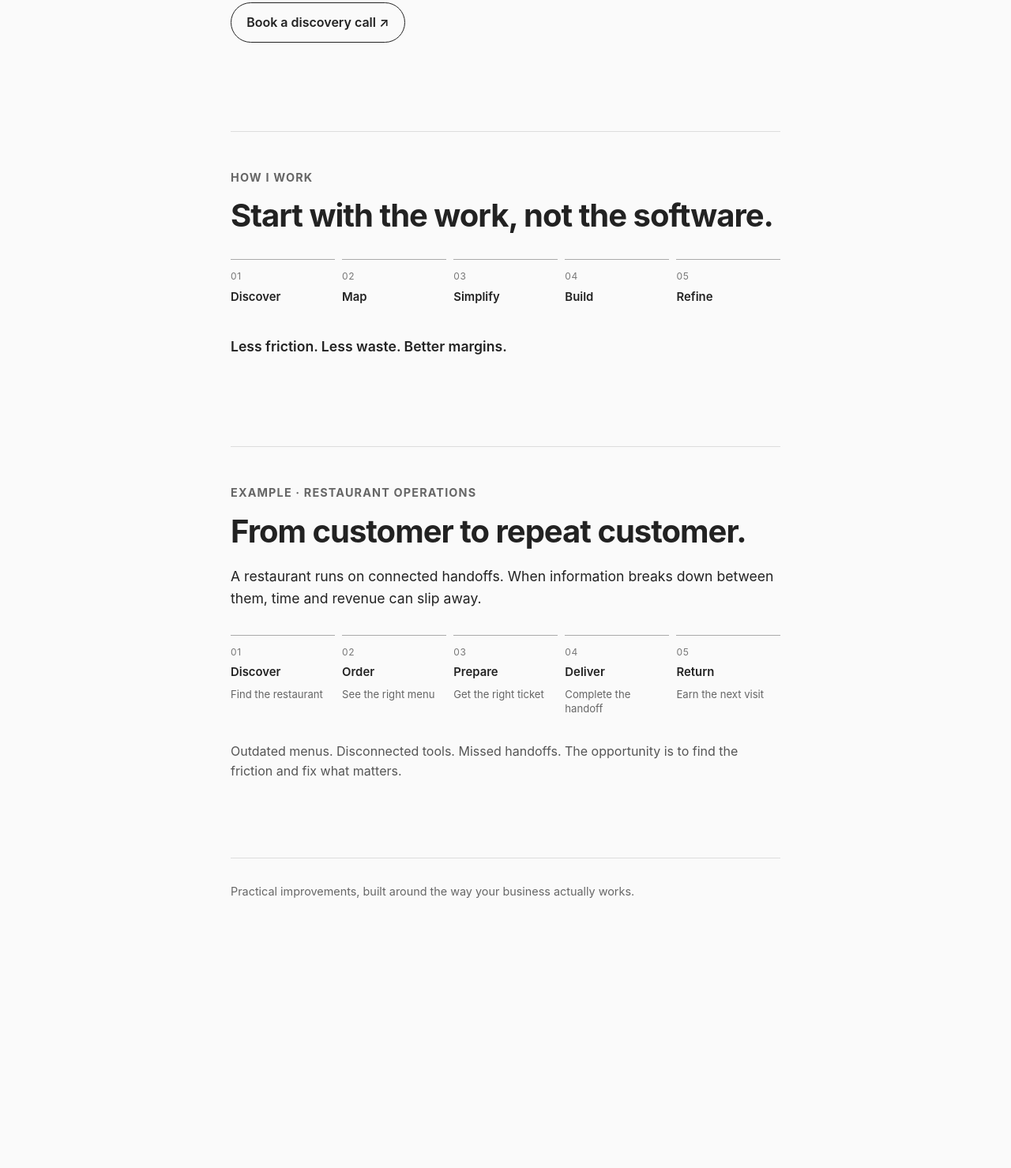
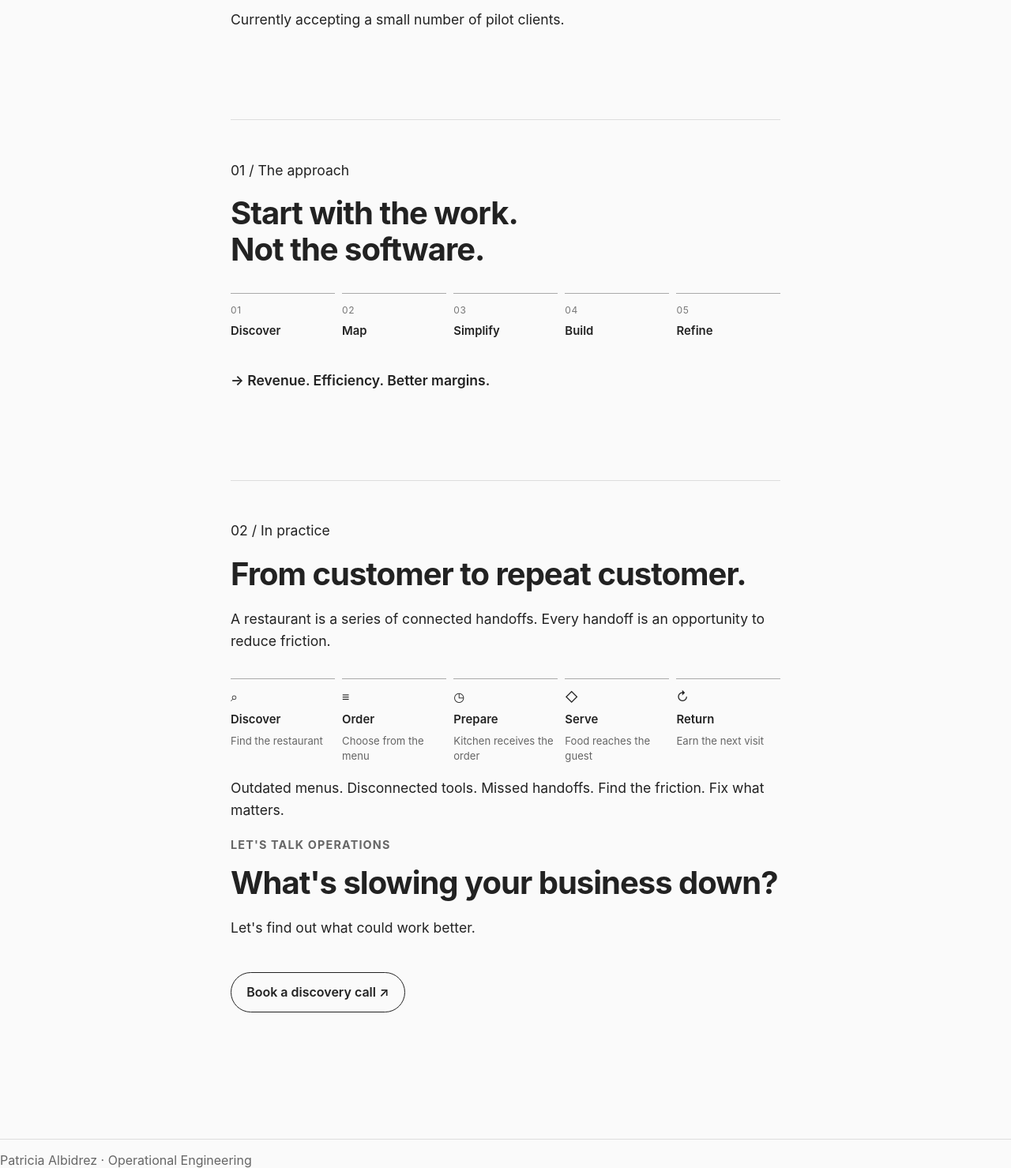
Before and after one commit to albidrez/albidrez.co, a plain HTML site: page index.html in a window 1280 px wide. Shown: the part 716-2195 px from the top of the page at 79% size. Before the commit the page ends 1935 px from the top, so only its background shows below. Drawn offline with Linux system fonts and the light colour scheme.

Commit message:
Redesign landing page with purple accent and dine-in restaurant journey

```diff
--- a/index.html
+++ b/index.html
@@ -3,45 +3,62 @@
 <head>
   <meta charset="UTF-8">
   <meta name="viewport" content="width=device-width, initial-scale=1.0">
-  <meta name="description" content="Operational engineering for owner-operated businesses. Find bottlenecks, simplify workflows, and use technology where it helps.">
+  <meta name="description" content="Practical operational engineering for owner-operated businesses. Find bottlenecks, simplify workflows, and use technology where it helps.">
   <title>Operational Engineering | Patricia Albidrez</title>
   <link rel="stylesheet" href="style.css">
 </head>
 <body>
+  <div class="site-shell">
+    <nav class="topbar" aria-label="Site navigation">
+      <a class="wordmark" href="/">albidrez<span>.co</span></a>
+      <span class="topbar-label">Operational Engineering</span>
+    </nav>
     <main>
       <header class="hero">
-      <p class="eyebrow">Operational Engineering</p>
+        <p class="eyebrow">Engineering for owner-operated businesses</p>
         <h1>Practical systems for owner-operated businesses.</h1>
-      <p class="lede">I help small business owners find the bottlenecks, simplify the workflow, and use automation or AI only where it actually helps.</p>
-      <p>Currently accepting a small number of pilot clients.</p>
-      <a class="button" href="https://calendar.app.google/zFF1YuV7bFLgazE49" target="_blank" rel="noopener noreferrer">Book a discovery call <span aria-hidden="true">↗</span></a>
+        <p class="lede">Find the bottlenecks. Simplify the workflow. Use automation or AI only where it actually helps.</p>
+        <a class="button button-primary" href="https://calendar.app.google/zFF1YuV7bFLgazE49" target="_blank" rel="noopener noreferrer">Book a discovery call <span aria-hidden="true">↗</span></a>
+        <p class="availability">Currently accepting a small number of pilot clients.</p>
       </header>
-    <section class="section" aria-labelledby="approach-title">
-      <p class="eyebrow">How I work</p>
-      <h2 id="approach-title">Start with the work, not the software.</h2>
-      <ol class="steps">
+
+      <section class="section approach" aria-labelledby="approach-title">
+        <p class="section-index">01 / The approach</p>
+        <h2 id="approach-title">Start with the work.<br>Not the software.</h2>
+        <ol class="steps" aria-label="Five-step engineering approach">
           <li><span class="number">01</span><strong>Discover</strong></li>
           <li><span class="number">02</span><strong>Map</strong></li>
           <li><span class="number">03</span><strong>Simplify</strong></li>
           <li><span class="number">04</span><strong>Build</strong></li>
           <li><span class="number">05</span><strong>Refine</strong></li>
         </ol>
-      <p class="outcome">Less friction. Less waste. Better margins.</p>
+        <p class="outcome"><span aria-hidden="true">→</span> Revenue. Efficiency. Better margins.</p>
       </section>
-    <section class="section" aria-labelledby="restaurant-title">
-      <p class="eyebrow">Example · Restaurant operations</p>
+
+      <section class="section restaurant" aria-labelledby="restaurant-title">
+        <p class="section-index">02 / In practice</p>
         <h2 id="restaurant-title">From customer to repeat customer.</h2>
-      <p>A restaurant runs on connected handoffs. When information breaks down between them, time and revenue can slip away.</p>
-      <ol class="restaurant-flow" aria-label="Example restaurant workflow">
-        <li><span class="number">01</span><strong>Discover</strong><span>Find the restaurant</span></li>
-        <li><span class="number">02</span><strong>Order</strong><span>See the right menu</span></li>
-        <li><span class="number">03</span><strong>Prepare</strong><span>Get the right ticket</span></li>
-        <li><span class="number">04</span><strong>Deliver</strong><span>Complete the handoff</span></li>
-        <li><span class="number">05</span><strong>Return</strong><span>Earn the next visit</span></li>
+        <p class="section-lede">A restaurant is a series of connected handoffs. Every handoff is an opportunity to reduce friction.</p>
+        <div class="workflow-panel">
+          <ol class="restaurant-flow" aria-label="Example brick-and-mortar restaurant customer journey">
+            <li><span class="flow-symbol" aria-hidden="true">⌕</span><strong>Discover</strong><span>Find the restaurant</span></li>
+            <li><span class="flow-symbol" aria-hidden="true">≡</span><strong>Order</strong><span>Choose from the menu</span></li>
+            <li><span class="flow-symbol" aria-hidden="true">◷</span><strong>Prepare</strong><span>Kitchen receives the order</span></li>
+            <li><span class="flow-symbol" aria-hidden="true">◇</span><strong>Serve</strong><span>Food reaches the guest</span></li>
+            <li><span class="flow-symbol" aria-hidden="true">↻</span><strong>Return</strong><span>Earn the next visit</span></li>
           </ol>
-      <p class="note">Outdated menus. Disconnected tools. Missed handoffs. The opportunity is to find the friction and fix what matters.</p>
+          <p class="workflow-note">Outdated menus. Disconnected tools. Missed handoffs. Find the friction. Fix what matters.</p>
+        </div>
       </section>
-    <footer><p>Practical improvements, built around the way your business actually works.</p></footer>
+
+      <section class="closing" aria-labelledby="closing-title">
+        <p class="eyebrow">Let's talk operations</p>
+        <h2 id="closing-title">What's slowing your business down?</h2>
+        <p>Let's find out what could work better.</p>
+        <a class="button button-light" href="https://calendar.app.google/zFF1YuV7bFLgazE49" target="_blank" rel="noopener noreferrer">Book a discovery call <span aria-hidden="true">↗</span></a>
+      </section>
     </main>
+    <footer><span>Patricia Albidrez · Operational Engineering</span></footer>
+  </div>
 </body>
 </html>
```
Lines whose indentation alone changed are shown as unchanged.
